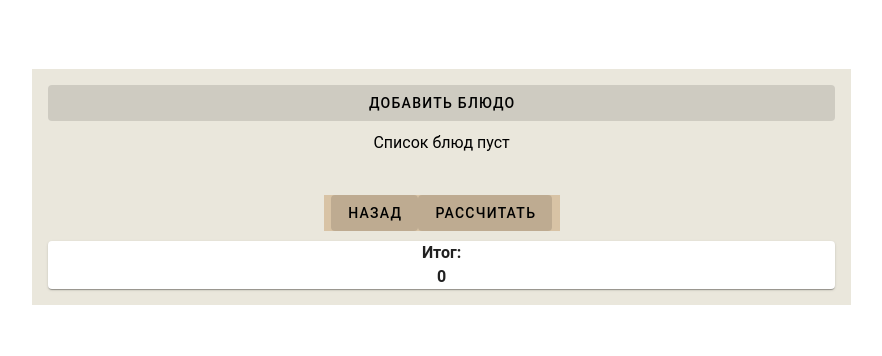
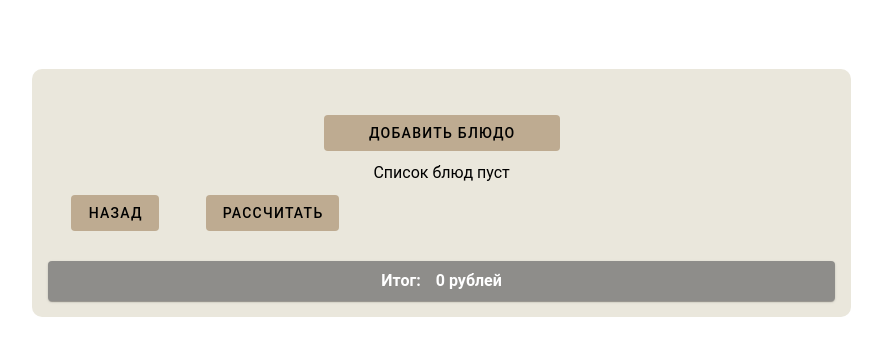
Before and after one commit to TatianaChF/-JS-Vue-, a Vue app: page /dishes in a window 1280 px wide. Shown: the top 356 px of the page, without its empty margins (208-1090 px from the left). Built offline with nearby package versions, Linux system fonts and the light colour scheme.

Commit message:
changing styles on the dishes page

```diff
--- a/src/assets/style.scss
+++ b/src/assets/style.scss
@@ -21,13 +21,21 @@ $border-color: #8e8d8a;
       margin-bottom: 20px;
       grid-gap: 10px;
       background-color: $card-color;
+      border-radius: 10px;
 
-      &__btns {
+      &__btn {
         position: relative;
         margin-left: 35%;
         margin-top: 30px;
         background: $btns-color;
         width: 30%;
+      }
+
+      &__btns {
+        display: flex;
+        justify-content: space-around;
+        width: 40%;
+        margin-bottom: 20px;
       }
     }
 
@@ -43,6 +51,17 @@ $border-color: #8e8d8a;
       text-align: center;
       margin-bottom: 20px;
       margin-left: 83px;
+    }
+
+    &__result {
+      background-color: $border-color;
+      color: white;
+      font-weight: bold;
+      display: flex;
+      justify-content: center;
+      align-items: center;
+      gap: 15px;
+      height: 40px;
     }
 
     &__hidden_space {
@@ -62,7 +81,7 @@ $border-color: #8e8d8a;
 
   &__add-person {
     padding: 20px 30px;
-    border: 1px solid grey;
+    border: 1px solid $border-color;
     border-radius: 5px;
     background: $card-color;
   }
@@ -91,3 +110,29 @@ $border-color: #8e8d8a;
     background-color: $card-color;
   }
 }
+
+.dishes {
+  &__card {
+    padding: 20px 40px;
+    width: 80%;
+    margin-left: 40px;
+    background-color: $card-color;
+    border: 1px solid $border-color;
+    border-radius: 10px;
+  }
+
+  &__container-card {
+    display: flex;
+    justify-content: space-between;
+
+    &__btn {
+        align-self: center;
+    }
+  }
+
+  &__info {
+    display: flex;
+    width: 60%;
+    gap: 15px;
+  }
+}
--- a/src/components/DishInfo.vue
+++ b/src/components/DishInfo.vue
@@ -1,21 +1,21 @@
 <template>
-  <v-container class="container__card">
-    <v-card class="card">
-      <p>{{ dish.name }}</p>
-      <div class="info__person">
+  <v-container class="dishes__container-card">
+    <v-card class="dishes__card">
+      <h3>{{ dish.name }}</h3>
+      <div class="dishes__info">
         <h4>Цена:</h4>
         <p>{{ dish.price }}</p>
       </div>
-      <div class="info__person">
+      <div class="dishes__info">
         <h4>Оплатил:</h4>
         <p>{{ dish.payer }}</p>
       </div>
-      <div class="info__person">
+      <div class="dishes__info">
         <h4>Кто ел?</h4>
         <p v-for="(person, index) in dish.whoEat" :key="index">{{ person }}</p>
       </div>
     </v-card>
-    <v-btn class="container__card__btn" @click="$emit('removeDish', props.dish.name)">
+    <v-btn class="dishes__container-card__btn" @click="$emit('removeDish', props.dish.name)" variant="text">
       <v-icon icon="mdi-delete"></v-icon>
     </v-btn>
   </v-container>
@@ -26,23 +26,7 @@ const props = defineProps(["dish"]);
 </script>
 
 <style lang="scss">
-.card {
-  padding: 20px 40px;
-  width: 90%;
-}
+@import "./../assets/style.scss";
 
-.info__person {
-  display: flex;
-  width: 20%;
-  gap: 10px;
-}
 
-.container__card {
-    display: flex;
-    justify-content: space-between;
-
-    &__btn {
-        align-self: center;
-    }
-}
 </style>
--- a/src/components/DishesPage.vue
+++ b/src/components/DishesPage.vue
@@ -2,6 +2,7 @@
   <div :class="changeStyles">
     <v-container class="container container__form">
       <v-btn
+        class="container__form__btn"
         @click="isOpenFormDishes = true"
         variant="tonal"
         text="Добавить блюдо"
@@ -21,19 +22,21 @@
       <p v-else>Список блюд пуст</p>
       <div class="container__form__btns">
         <v-btn
+          class="btn"
           @click="router.push({ name: 'Persons' })"
           text="Назад"
           variant="tonal"
         />
         <v-btn
+          class="btn"
           @click="router.push({ name: 'Results' })"
           text="Рассчитать"
           variant="tonal"
         />
       </div>
-      <v-card>
+      <v-card class="container__result">
         <h4>Итог:</h4>
-        <h4>{{ dishesStore.totalPrice }}</h4>
+        <h4>{{ dishesStore.totalPrice }} рублей</h4>
       </v-card>
     </v-container>
   </div>
--- a/src/components/ListPerson.vue
+++ b/src/components/ListPerson.vue
@@ -1,7 +1,7 @@
 <template>
   <div :class="changeStyles">
     <v-card class="container__form">
-      <v-btn class="container__form__btns" @click="isOpen = true" variant="tonal">Добавить человека</v-btn>
+      <v-btn class="container__form__btn" @click="isOpen = true" variant="tonal">Добавить человека</v-btn>
         <v-list class="container container__list-person" lines="three" v-if="personsStore.persons.length > 0">
           <v-list-item
             v-for="person in personsStore.persons"
```
